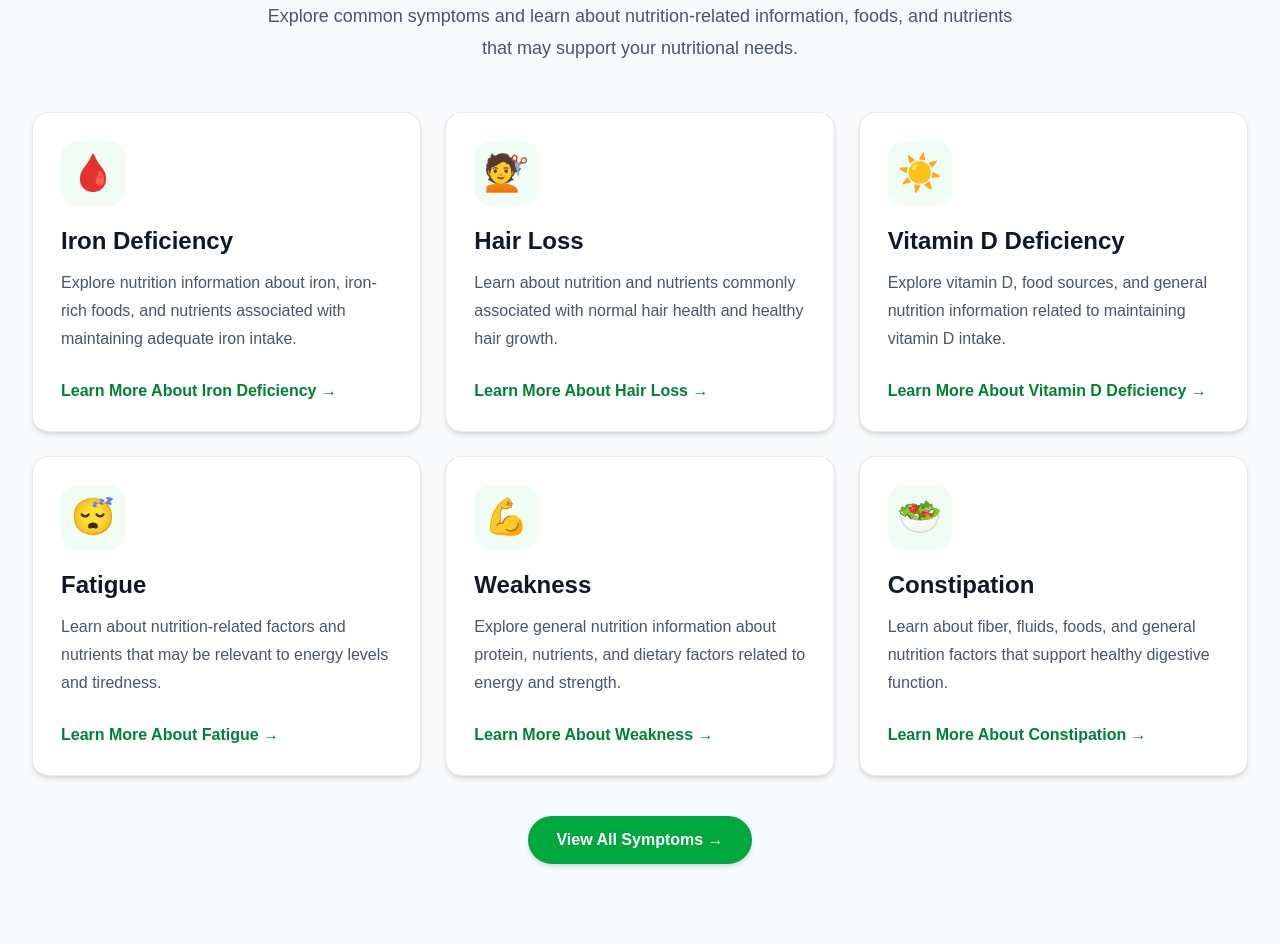
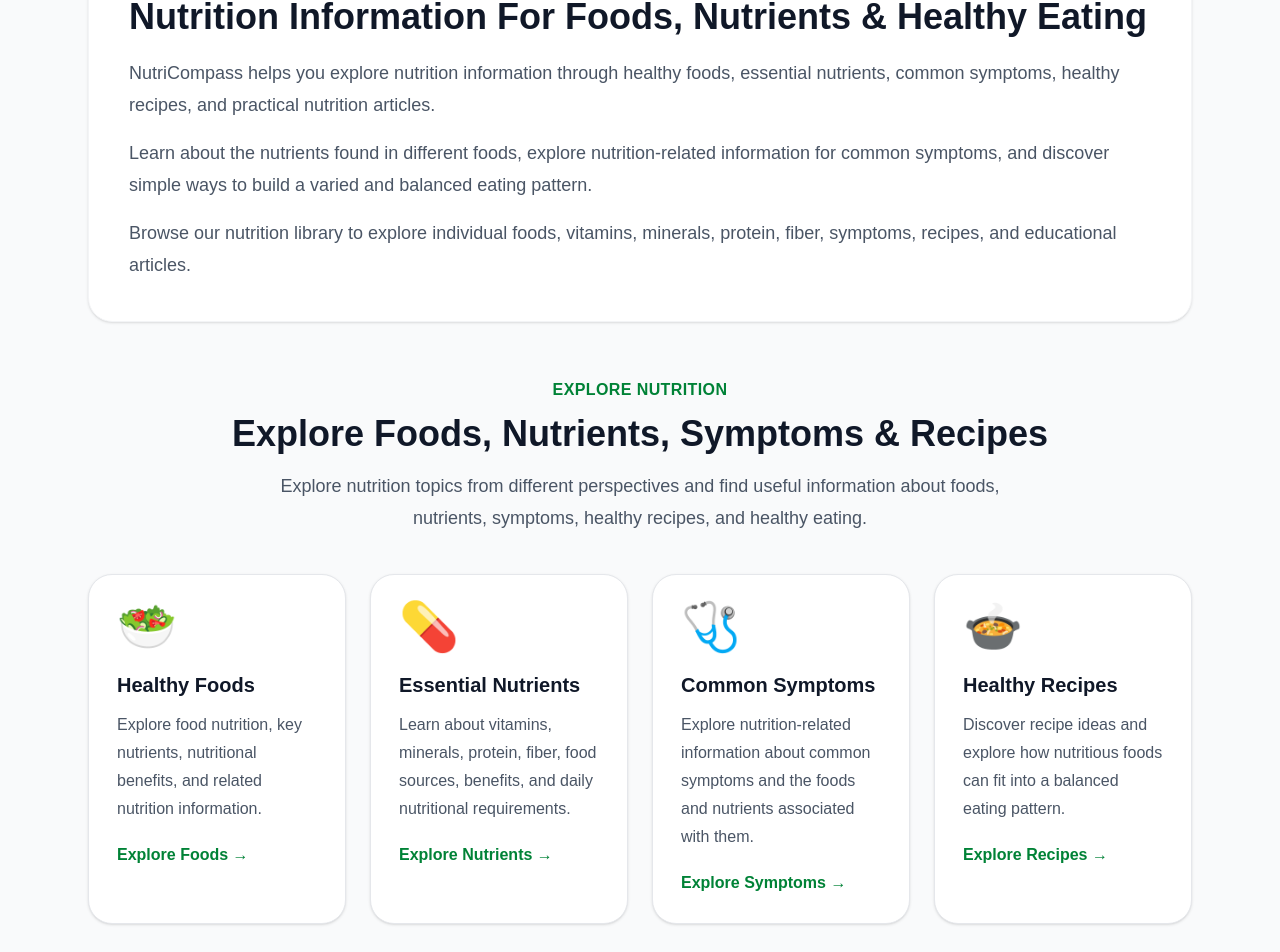
Before and after one commit to vivek6863-dotcom/nutricompass-app, a Next.js app: page / in a window 1280 px wide. Shown: the part 1375-2327 px from the top of the page. Built offline with nearby package versions, Linux system fonts and the light colour scheme; no server answers.

Commit message:
Improve homepage SEO structure and internal links

```diff
--- a/app/page.tsx
+++ b/app/page.tsx
@@ -1,4 +1,5 @@
 import type { Metadata } from "next";
+import Link from "next/link";
 
 import HeroCarousel from "../components/HeroCarousel";
 import CategorySection from "../components/CategorySection";
@@ -47,7 +48,6 @@ export default function Home() {
   return (
     <>
       {/* Website Structured Data */}
-
       <script
         type="application/ld+json"
         dangerouslySetInnerHTML={{
@@ -60,9 +60,223 @@ export default function Home() {
 
         <CategorySection />
 
+        {/* =====================================================
+            NUTRITION INFORMATION INTRODUCTION
+        ===================================================== */}
+        <section
+          aria-labelledby="nutrition-information"
+          className="max-w-6xl mx-auto px-6 py-14"
+        >
+          <div className="bg-white rounded-3xl border border-gray-100 shadow-sm p-8 md:p-10">
+            <p className="text-green-700 font-semibold uppercase tracking-wide">
+              NutriCompass Nutrition Guide
+            </p>
+
+            <h2
+              id="nutrition-information"
+              className="mt-3 text-3xl md:text-4xl font-bold text-gray-900"
+            >
+              Nutrition Information For Foods, Nutrients & Healthy Eating
+            </h2>
+
+            <div className="mt-5 space-y-4 text-gray-600 leading-8 text-lg">
+              <p>
+                NutriCompass helps you explore nutrition information through
+                healthy foods, essential nutrients, common symptoms, healthy
+                recipes, and practical nutrition articles.
+              </p>
+
+              <p>
+                Learn about the nutrients found in different foods, explore
+                nutrition-related information for common symptoms, and discover
+                simple ways to build a varied and balanced eating pattern.
+              </p>
+
+              <p>
+                Browse our nutrition library to explore individual foods,
+                vitamins, minerals, protein, fiber, symptoms, recipes, and
+                educational articles.
+              </p>
+            </div>
+          </div>
+        </section>
+
+        {/* =====================================================
+            EXPLORE NUTRITION TOPICS
+        ===================================================== */}
+        <section
+          aria-labelledby="explore-nutrition-topics"
+          className="max-w-6xl mx-auto px-6 pb-14"
+        >
+          <div className="text-center mb-10">
+            <p className="text-green-700 font-semibold uppercase tracking-wide">
+              Explore Nutrition
+            </p>
+
+            <h2
+              id="explore-nutrition-topics"
+              className="mt-3 text-3xl md:text-4xl font-bold text-gray-900"
+            >
+              Explore Foods, Nutrients, Symptoms & Recipes
+            </h2>
+
+            <p className="mt-4 text-lg text-gray-600 max-w-3xl mx-auto leading-8">
+              Explore nutrition topics from different perspectives and find
+              useful information about foods, nutrients, symptoms, healthy
+              recipes, and healthy eating.
+            </p>
+          </div>
+
+          <div className="grid sm:grid-cols-2 lg:grid-cols-4 gap-6">
+            {/* Foods */}
+            <Link
+              href="/foods"
+              className="group bg-white rounded-3xl border border-gray-200 p-7 shadow-sm hover:shadow-lg hover:-translate-y-1 transition-all"
+            >
+              <div className="text-5xl" aria-hidden="true">
+                🥗
+              </div>
+
+              <h3 className="mt-5 text-xl font-bold text-gray-900 group-hover:text-green-700">
+                Healthy Foods
+              </h3>
+
+              <p className="mt-3 text-gray-600 leading-7">
+                Explore food nutrition, key nutrients, nutritional benefits,
+                and related nutrition information.
+              </p>
+
+              <span className="inline-block mt-5 text-green-700 font-semibold">
+                Explore Foods →
+              </span>
+            </Link>
+
+            {/* Nutrients */}
+            <Link
+              href="/nutrients"
+              className="group bg-white rounded-3xl border border-gray-200 p-7 shadow-sm hover:shadow-lg hover:-translate-y-1 transition-all"
+            >
+              <div className="text-5xl" aria-hidden="true">
+                💊
+              </div>
+
+              <h3 className="mt-5 text-xl font-bold text-gray-900 group-hover:text-green-700">
+                Essential Nutrients
+              </h3>
+
+              <p className="mt-3 text-gray-600 leading-7">
+                Learn about vitamins, minerals, protein, fiber, food sources,
+                benefits, and daily nutritional requirements.
+              </p>
+
+              <span className="inline-block mt-5 text-green-700 font-semibold">
+                Explore Nutrients →
+              </span>
+            </Link>
+
+            {/* Symptoms */}
+            <Link
+              href="/symptoms"
+              className="group bg-white rounded-3xl border border-gray-200 p-7 shadow-sm hover:shadow-lg hover:-translate-y-1 transition-all"
+            >
+              <div className="text-5xl" aria-hidden="true">
+                🩺
+              </div>
+
+              <h3 className="mt-5 text-xl font-bold text-gray-900 group-hover:text-green-700">
+                Common Symptoms
+              </h3>
+
+              <p className="mt-3 text-gray-600 leading-7">
+                Explore nutrition-related information about common symptoms
+                and the foods and nutrients associated with them.
+              </p>
+
+              <span className="inline-block mt-5 text-green-700 font-semibold">
+                Explore Symptoms →
+              </span>
+            </Link>
+
+            {/* Recipes */}
+            <Link
+              href="/recipes"
+              className="group bg-white rounded-3xl border border-gray-200 p-7 shadow-sm hover:shadow-lg hover:-translate-y-1 transition-all"
+            >
+              <div className="text-5xl" aria-hidden="true">
+                🍲
+              </div>
+
+              <h3 className="mt-5 text-xl font-bold text-gray-900 group-hover:text-green-700">
+                Healthy Recipes
+              </h3>
+
+              <p className="mt-3 text-gray-600 leading-7">
+                Discover recipe ideas and explore how nutritious foods can fit
+                into a balanced eating pattern.
+              </p>
+
+              <span className="inline-block mt-5 text-green-700 font-semibold">
+                Explore Recipes →
+              </span>
+            </Link>
+          </div>
+        </section>
+
         <TrendingSymptoms />
 
         <PopularFoods />
+
+        {/* =====================================================
+            NUTRITION EDUCATION
+        ===================================================== */}
+        <section
+          aria-labelledby="nutrition-education"
+          className="max-w-6xl mx-auto px-6 py-14"
+        >
+          <div className="bg-green-50 rounded-3xl border border-green-100 p-8 md:p-10">
+            <div className="text-center">
+              <p className="text-green-700 font-semibold uppercase tracking-wide">
+                Nutrition Education
+              </p>
+
+              <h2
+                id="nutrition-education"
+                className="mt-3 text-3xl md:text-4xl font-bold text-gray-900"
+              >
+                Learn More About Food & Nutrition
+              </h2>
+
+              <p className="mt-4 max-w-3xl mx-auto text-lg text-gray-600 leading-8">
+                Read practical nutrition articles covering healthy foods,
+                essential nutrients, nutrition information, common symptoms,
+                and healthy eating.
+              </p>
+            </div>
+
+            <div className="mt-8 flex flex-wrap justify-center gap-4">
+              <Link
+                href="/articles"
+                className="inline-flex items-center rounded-full bg-green-700 px-6 py-3 text-white font-semibold hover:bg-green-800 transition"
+              >
+                Read Nutrition Articles →
+              </Link>
+
+              <Link
+                href="/foods"
+                className="inline-flex items-center rounded-full bg-white border border-green-200 px-6 py-3 text-green-700 font-semibold hover:bg-green-100 transition"
+              >
+                Browse Healthy Foods →
+              </Link>
+
+              <Link
+                href="/nutrients"
+                className="inline-flex items-center rounded-full bg-white border border-green-200 px-6 py-3 text-green-700 font-semibold hover:bg-green-100 transition"
+              >
+                Explore Essential Nutrients →
+              </Link>
+            </div>
+          </div>
+        </section>
 
         <LatestArticles />
       </main>
--- a/components/HeroCarousel.tsx
+++ b/components/HeroCarousel.tsx
@@ -116,11 +116,17 @@ export default function HeroCarousel() {
                     {slide.icon}
                   </div>
 
-                  {/* Main Homepage H1 */}
+                  {/* Homepage Heading */}
 
-                  <h1 className="mt-4 sm:mt-5 text-3xl sm:text-4xl lg:text-5xl font-bold leading-tight drop-shadow-md">
-                    {slide.title}
-                  </h1>
+                  {index === 0 ? (
+                    <h1 className="mt-4 sm:mt-5 text-3xl sm:text-4xl lg:text-5xl font-bold leading-tight drop-shadow-md">
+                      {slide.title}
+                    </h1>
+                  ) : (
+                    <h2 className="mt-4 sm:mt-5 text-3xl sm:text-4xl lg:text-5xl font-bold leading-tight drop-shadow-md">
+                      {slide.title}
+                    </h2>
+                  )}
 
                   {/* Description */}
 
```
